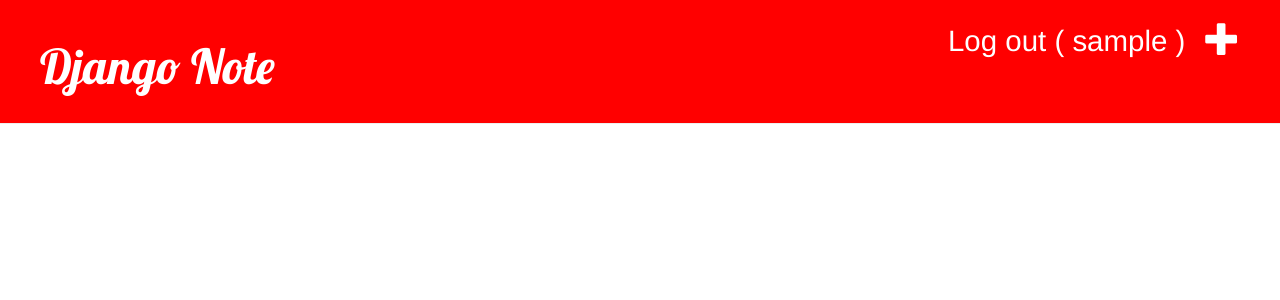
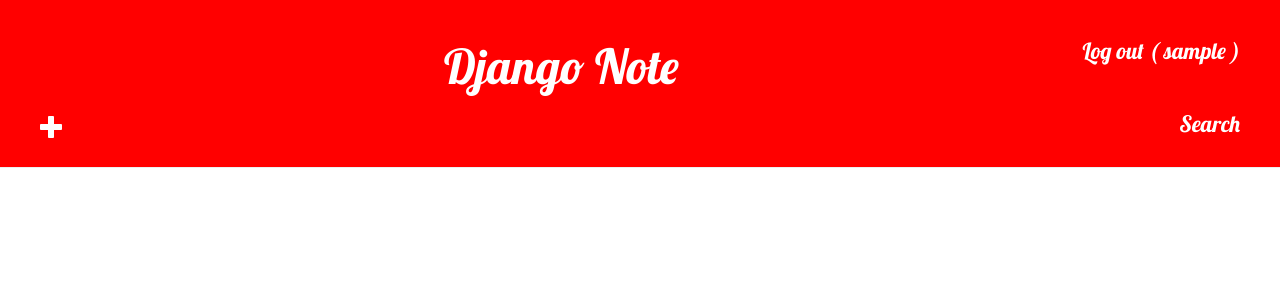
Before and after one commit to ViktorPyth/Note, a Django app: page / in a window 1280 px wide. Shown: the top 300 px of the page. Run offline with Django 3.2, Linux system fonts and the light colour scheme; the visitor is signed in with stand-in values (Sample User, id 1); data that the repository does not hold is empty; some libraries are stand-ins or nearby versions.

Commit message:
security up, add search

```diff
--- a/note/templates/note/base.html
+++ b/note/templates/note/base.html
@@ -10,13 +10,16 @@
    <body>
     <div class="page-header">
          {% if user.is_authenticated %}
-             <a href="{% url 'post_new' %}" class="top-menu"><span class="glyphicon glyphicon-plus"></span></a>
-           <p class="top-menu">  <small>  <a href="{% url 'logout' %}" style="color:#ffffff">  Log out ( {{ user.username }} ) </a>  </small></p>
-         {% else %}
+             <h2> <p class="top-menu">  <small>  <a href="{% url 'logout' %}" style="color:#ffffff">  Log out ( {{ user.username }} ) </a>  </small></p> </h2>
+        {% else %}
               <a href="{% url 'login' %}" class="top-menu"><span class="glyphicon glyphicon-lock"></span> Вход</a>
           {% endif %}
-         <h1><a href="/">Django Note</a></h1>
+         <h1 align="center"><a href="/">Django Note</a></h1>
+         {% if user.is_authenticated %}
+       <h2> <p class="top-menu">  <small>  <a href="{% url 'search_form' %}" style="color:#ffffff">  Search </a>  </small></p> </h2>
+        <h3> <a href="{% url 'post_new' %}" style="color:#ffffff"><span class="glyphicon glyphicon-plus"></span></a> </h3>
 
+          {% endif %}
     </div>
     <div class="content container">
         <div class="row">
--- a/note/urls.py
+++ b/note/urls.py
@@ -9,4 +9,6 @@
     url(r'^post/(?P<pk>\d+)/like/$', views.post_like, name='post_like'),
     url(r'^post/(?P<pk>\d+)/remove/$', views.post_remove, name='post_remove'),
     url(r'^accounts/registration/$', views.register, name='registr'),
+    url(r'^search-form/$', views.search_form , name='search_form'),
+    url(r'^search/$', views.search, name='search' ),
 ]
--- a/note/views.py
+++ b/note/views.py
@@ -29,12 +29,17 @@
 
 
 def post_list(request):
-    posts = Post.objects.filter(created_date__lte=timezone.now()).order_by('created_date')
+    if request.user.is_active:
+        posts = Post.objects.filter(created_date__lte=timezone.now(),author=request.user).order_by('created_date')
+    else:
+        posts = ()
     return render(request, 'note/post_list.html', {'posts': posts})
 
 @login_required
 def post_detail(request, pk):
     post = get_object_or_404(Post, pk=pk)
+    if post.author != request.user:
+        post = get_object_or_404(Post, pk=0)
     return render(request, 'note/post_detail.html', {'post': post})
 
 @login_required
@@ -45,7 +50,7 @@
             post = form.save(commit=False)
             post.author = request.user
             post.created_date = timezone.now()
-            post.like = False
+            Post.like = False
             post.save()
             return redirect('post_detail', pk=post.pk)
     else:
@@ -60,7 +65,7 @@
             post = form.save(commit=False)
             post.author = request.user
             post.created_date = post.created_date
-            post.like = post.like
+            #post.like = post.like
             post.save()
             return redirect('post_detail', pk=post.pk)
     else:
@@ -69,10 +74,34 @@
 @login_required
 def post_like(request, pk):
     post = get_object_or_404(Post, pk=pk)
-    post.like()
+    post.luke()
     return redirect('post_detail', pk=pk)
 @login_required
 def post_remove(request, pk):
     post = get_object_or_404(Post, pk=pk)
     post.delete()
     return redirect('post_list')
+
+
+def search_form(request):
+    return render_to_response('note/search_form.html')
+
+def search(request):
+   if 'q' in request.GET and request.GET['q']:
+      q = request.GET['q']
+      post = Post.objects.filter(title__icontains=q)
+      return render(request, 'note/post_list.html', {'posts': post})
+   else:
+       return redirect('post_list')
+
+"""def post_search(request):
+    post = Post.objects.all()
+    if request.method == "POST":
+        form = request.GET.get('q')
+        result = form.base_fields['search']
+        input('2')
+    if request.user.is_active:
+        posts = post.filter(title__icontains = result)
+    else:
+        posts = ()
+    return render(request, 'note/post_list.html', {'posts': posts})"""
```
Also changed, not shown: note/models.py (+7 -2 lines), note/templates/note/search_form.html (added, +13 -0 lines).
